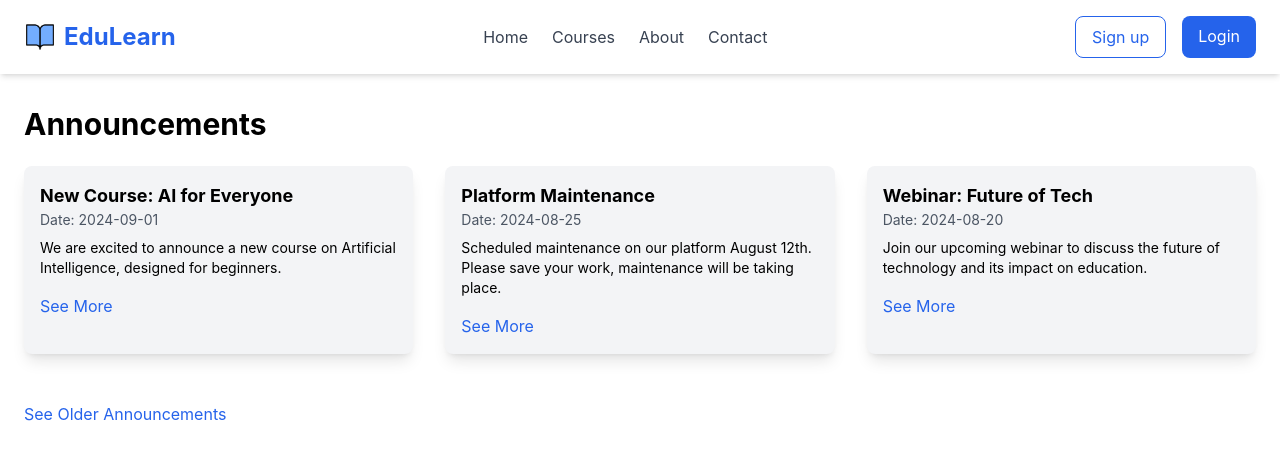
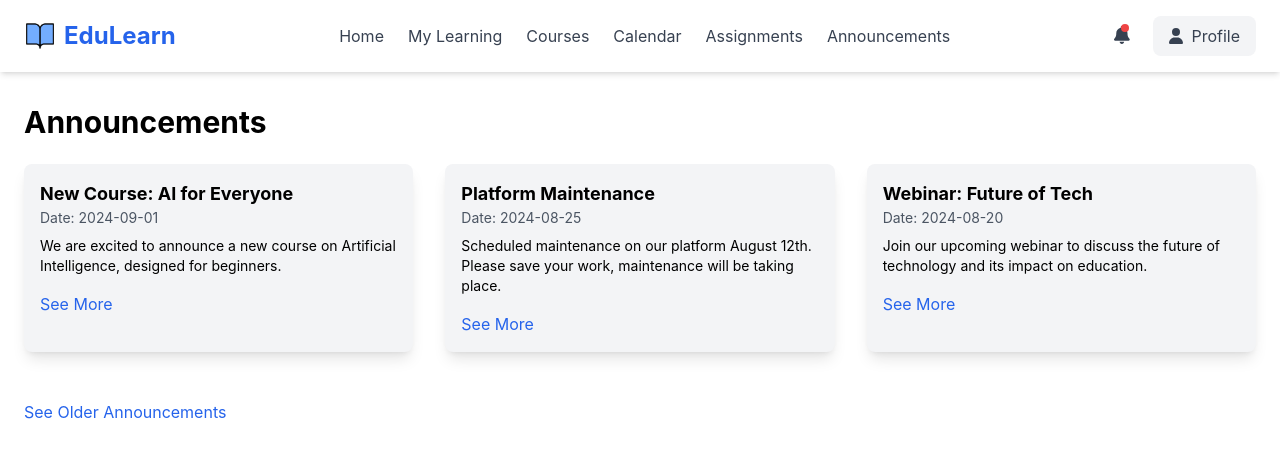
Before and after one commit to michellenikeetha/base_lms, a React (Create React App) app: page /announcements in a window 1280 px wide. Shown: the top 460 px of the page. Built offline with nearby package versions, Linux system fonts and the light colour scheme.

Commit message:
updated annoucements

```diff
--- a/src/components/AnnouncementsPage.jsx
+++ b/src/components/AnnouncementsPage.jsx
@@ -1,6 +1,6 @@
 // components/AnnouncementsPage.js
 import React from 'react';
-import Navbar from './Navbar';
+import SignedInNavbar from './SignedInNavbar';
 import AnnouncementCard from './AnnouncementCard';
 import { useNavigate } from 'react-router-dom';
 
@@ -29,7 +29,7 @@ const AnnouncementsPage = () => {
 
   return (
     <div>
-      <Navbar />
+      <SignedInNavbar />
       <div className="container mx-auto px-6 py-8">
         <h1 className="text-3xl font-bold mb-6">Announcements</h1>
         <div className="grid grid-cols-1 sm:grid-cols-2 lg:grid-cols-3 gap-8">
```
